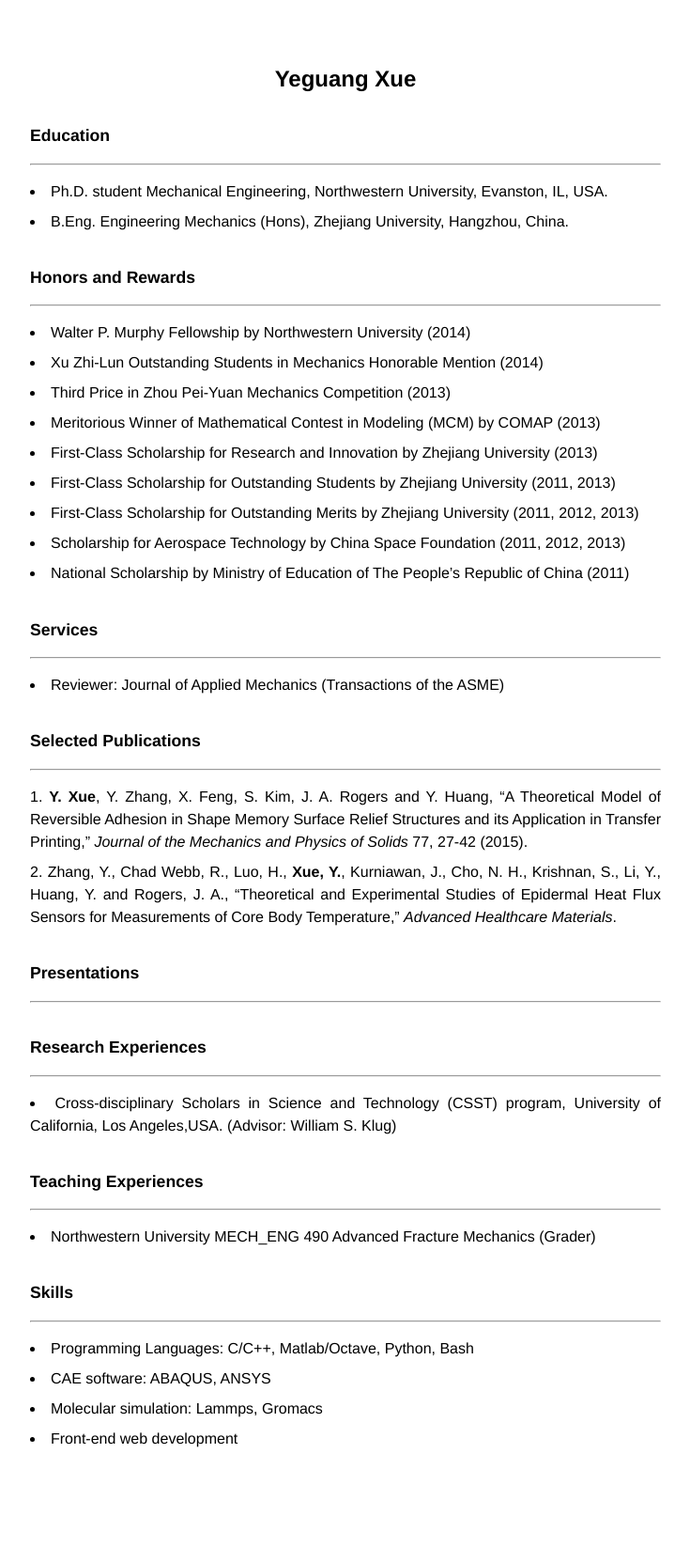
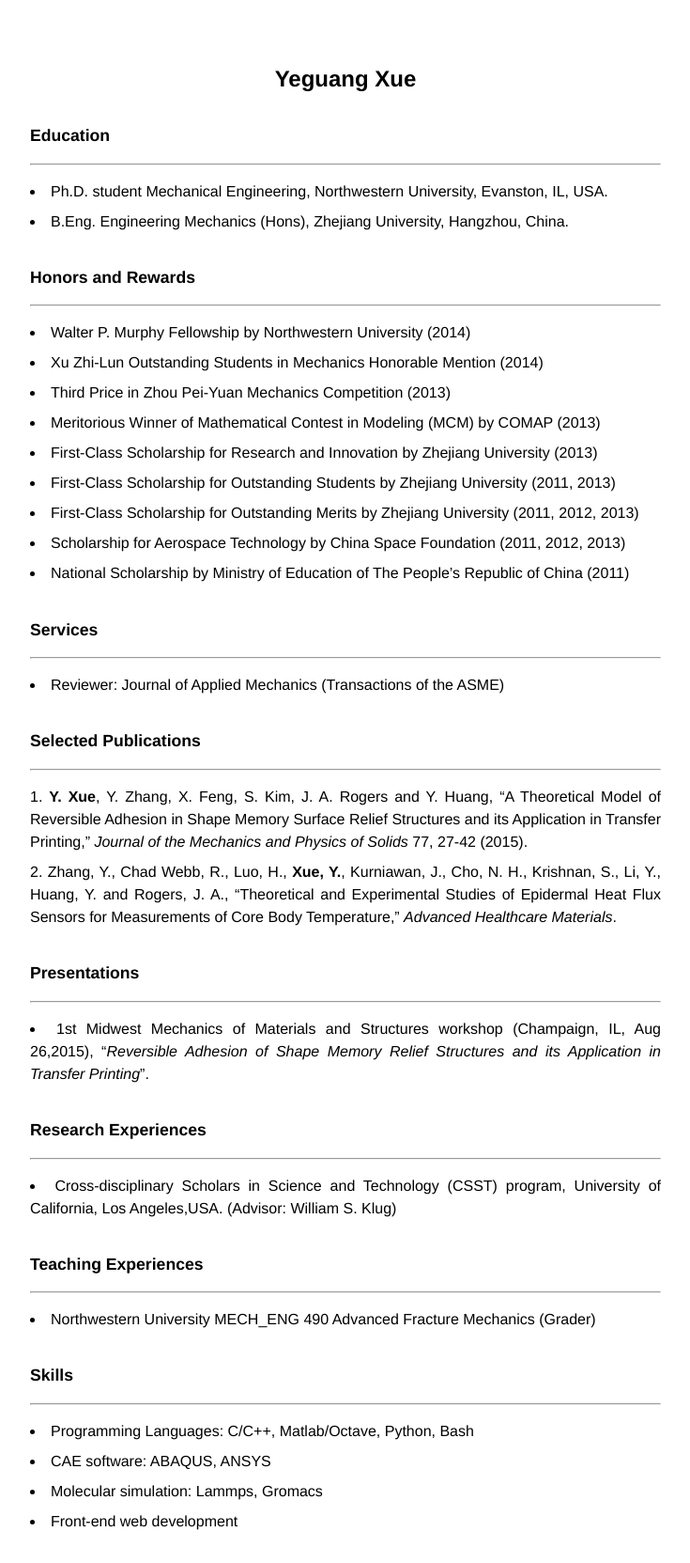
Before and after one commit to yeguang-xue/yeguang-xue.github.io, a Jekyll site: the page built from cv.md, in a window 1280 px wide. Shown: the whole page at 94% size, without its empty margins (272-1007 px from the left). Built offline with Jekyll 4.4.1, drawn with Linux system fonts in a browser that asks for light colours; Markdown is read by kramdown in place of the engine named in the settings; before the commit the page ends 1575 px from its top, so only the background shows below that.

Commit message:
update cv

```diff
--- a/cv.md
+++ b/cv.md
@@ -47,9 +47,11 @@ title: Yeguang Xue Curriculum Vitae
 
 ----
 
+* 1st Midwest Mechanics of Materials and Structures workshop (Champaign, IL, Aug 26,2015), "*Reversible Adhesion of Shape Memory Relief Structures and its Application in Transfer Printing*".
 
 
 ## Research Experiences
+
 ----
 
 * Cross-disciplinary Scholars in Science and Technology (CSST) program, University of California, Los Angeles,USA. (Advisor: William S. Klug)
```
